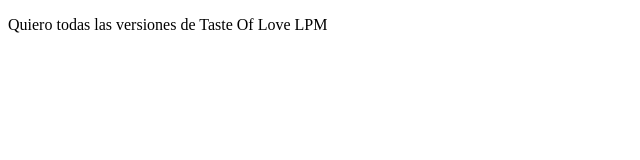
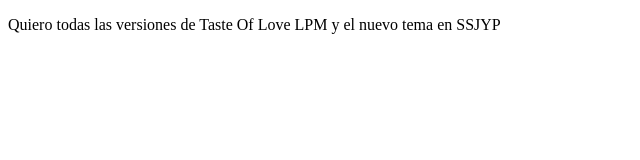
Before and after one commit to Larp1218/projectDemoCursopPrework, a plain HTML site: page index.html in a window 1280 px wide. Shown: the whole page, without its empty margins (0-640 px from the left). Drawn offline with Linux system fonts and the light colour scheme.

Commit message:
cambios: se agrego mas texto

```diff
--- a/index.html
+++ b/index.html
@@ -8,7 +8,7 @@
 </head>
 <body>
     <p>
-        Quiero todas las versiones de Taste Of Love LPM
+        Quiero todas las versiones de Taste Of Love LPM y el nuevo tema en SSJYP
 
     </p>
 </body>
```
